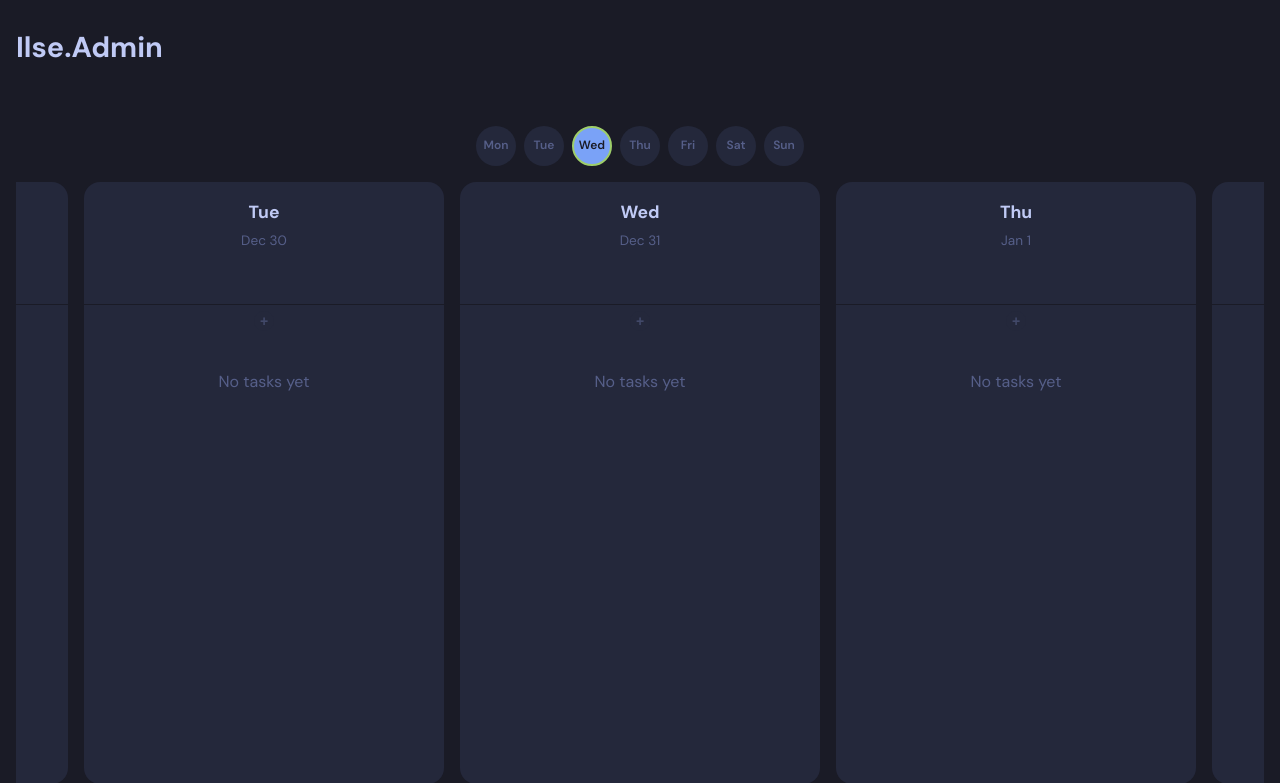
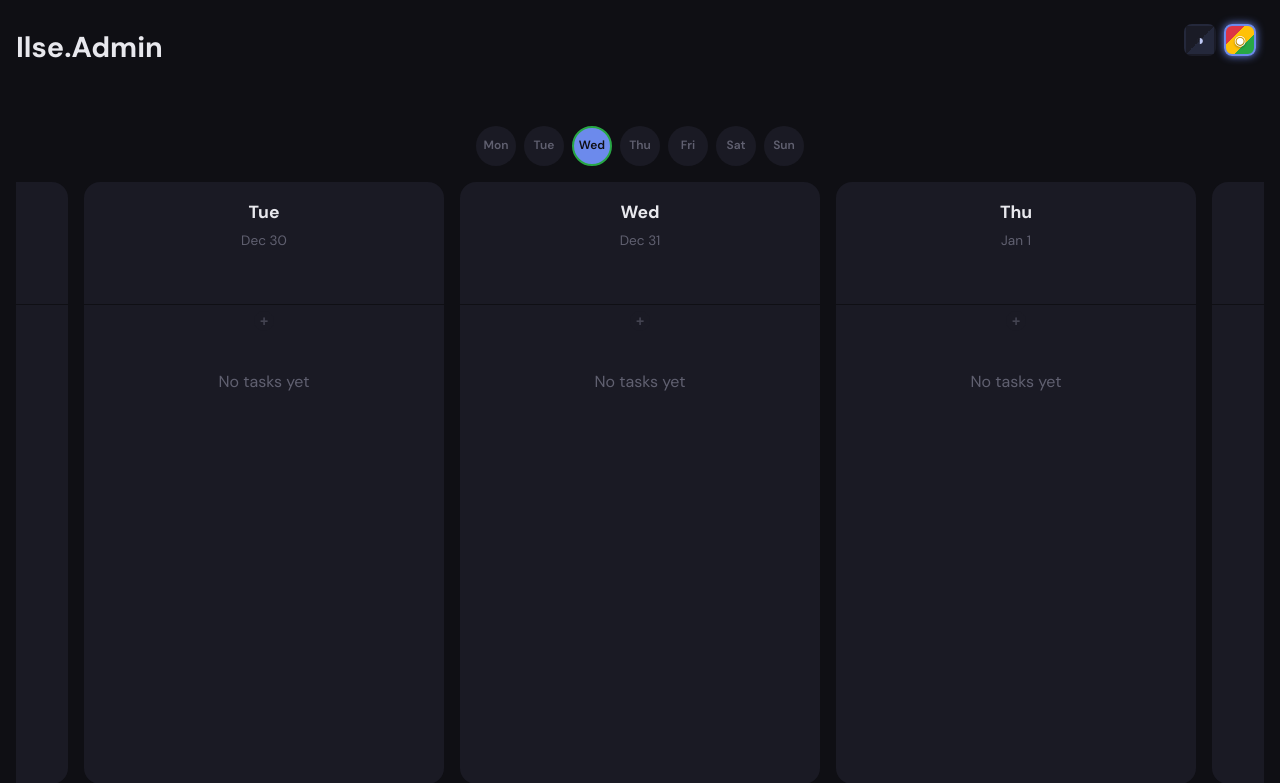
Before and after one commit to eduardkieser/mimi_app, a FastAPI app: page /admin in a window 1280 px wide. Shown: the top 783 px of the page. Run offline with FastAPI, Linux system fonts and the light colour scheme; data that the repository does not hold is empty; some libraries are stand-ins or nearby versions.

Commit message:
Add visual theme picker to admin interface
- Dark and Solid theme options with color swatch previews
- Theme persists in localStorage
- Prevents flash on page load

```diff
--- a/backend/templates/admin.html
+++ b/backend/templates/admin.html
@@ -8,6 +8,10 @@
   <link href="https://fonts.googleapis.com/css2?family=DM+Sans:wght@400;500;600;700&display=swap" rel="stylesheet">
   <link rel="stylesheet" href="/static/styles.css">
   <script defer src="https://unpkg.com/alpinejs@3.13.3/dist/cdn.min.js"></script>
+  <script>
+    // Set theme before page renders to prevent flash
+    document.documentElement.setAttribute('data-theme', localStorage.getItem('admin-theme') || 'solid');
+  </script>
   <style>
     /* Admin-specific styles */
     .admin-container {
@@ -22,11 +26,64 @@
       text-align: center;
       padding: 8px 0 16px;
       flex-shrink: 0;
+      position: relative;
     }
 
     .admin-header h1 {
       font-size: 1.8rem;
       color: var(--text-primary);
+    }
+
+    /* Theme Picker */
+    .theme-picker {
+      position: absolute;
+      top: 8px;
+      right: 8px;
+      display: flex;
+      gap: 8px;
+    }
+
+    .theme-option {
+      width: 32px;
+      height: 32px;
+      border-radius: 8px;
+      cursor: pointer;
+      border: 2px solid transparent;
+      transition: all 0.2s ease;
+      display: flex;
+      align-items: center;
+      justify-content: center;
+      overflow: hidden;
+    }
+
+    .theme-option:hover {
+      transform: scale(1.1);
+    }
+
+    .theme-option.active {
+      border-color: var(--accent);
+      box-shadow: 0 0 8px var(--accent);
+    }
+
+    /* Dark theme preview */
+    .theme-option.dark-preview {
+      background: linear-gradient(135deg, #1a1b26 50%, #24283b 50%);
+    }
+    .theme-option.dark-preview::after {
+      content: '◑';
+      color: #c0caf5;
+      font-size: 14px;
+    }
+
+    /* Solid theme preview */
+    .theme-option.solid-preview {
+      background: linear-gradient(135deg, #dc3545 33%, #ffc107 33%, #ffc107 66%, #28a745 66%);
+    }
+    .theme-option.solid-preview::after {
+      content: '◉';
+      color: white;
+      font-size: 14px;
+      text-shadow: 0 1px 2px rgba(0,0,0,0.5);
     }
 
     /* Day slider */
@@ -539,6 +596,20 @@
   <div class="admin-container">
     <header class="admin-header">
       <h1>Ilse.Admin</h1>
+      <div class="theme-picker">
+        <div
+          class="theme-option dark-preview"
+          :class="{ active: theme === 'dark' }"
+          @click="setTheme('dark')"
+          title="Dark Theme"
+        ></div>
+        <div
+          class="theme-option solid-preview"
+          :class="{ active: theme === 'solid' }"
+          @click="setTheme('solid')"
+          title="Solid Theme"
+        ></div>
+      </div>
     </header>
 
     <!-- Day selector dots -->
@@ -718,6 +789,7 @@
         editingTask: null,
         insertAtDate: null,
         insertAtOrder: 0,
+        theme: localStorage.getItem('admin-theme') || 'solid',
         form: {
           title: '',
           description: '',
@@ -727,6 +799,12 @@
           repeat_weekly: false,
           weekly_days: [],  // 0=Mon, 1=Tue, 2=Wed, 3=Thu, 4=Fri
           repeat_monthly: false
+        },
+
+        setTheme(newTheme) {
+          this.theme = newTheme;
+          localStorage.setItem('admin-theme', newTheme);
+          document.documentElement.setAttribute('data-theme', newTheme);
         },
 
         // Drag and drop state
```
